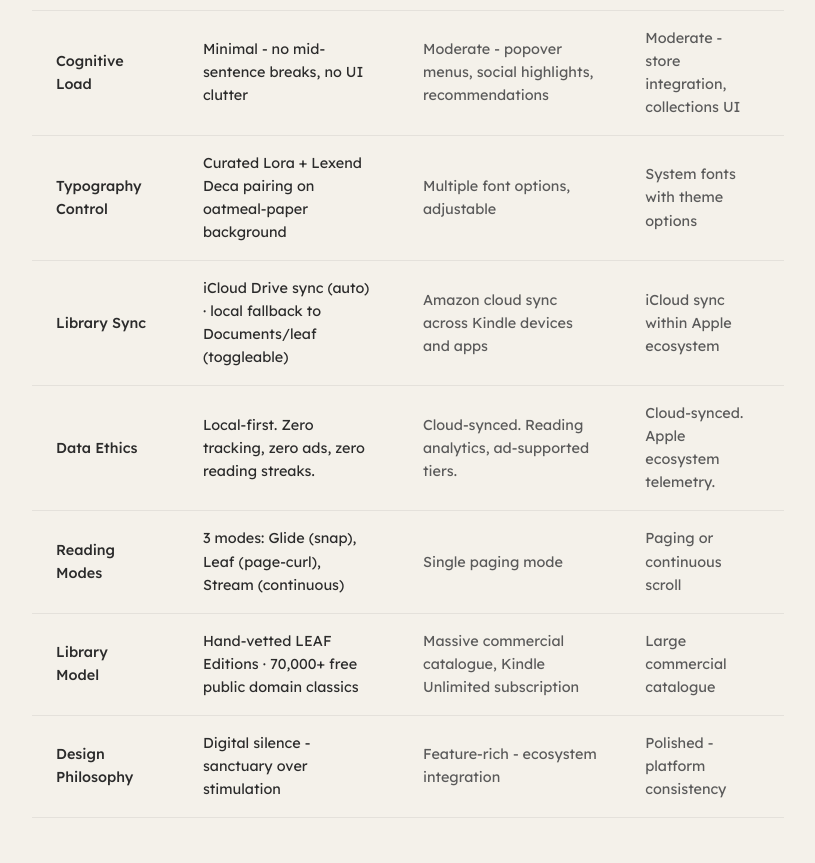
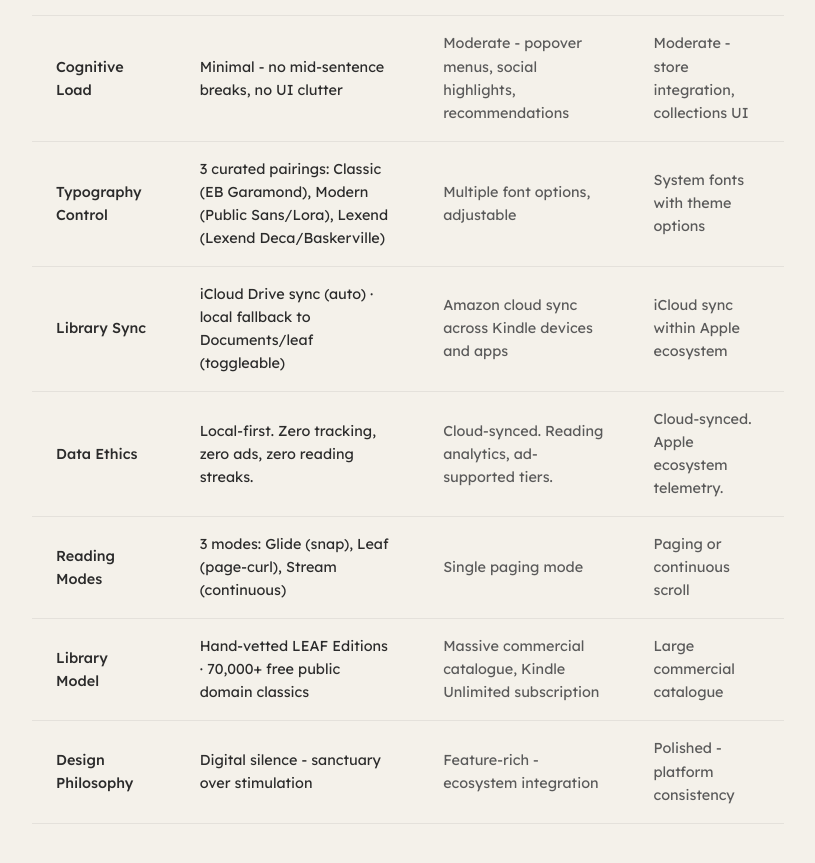
Before and after one commit to abejesri-stack/readleaf-site, a React (Vite) app: page /guides/best-minimalist-reading-apps-2026 in a window 1280 px wide. Shown: the part 1780-2643 px from the top of the page, without its empty margins (232-1047 px from the left). Built offline with nearby package versions, Linux system fonts and the light colour scheme.

Commit message:
Update typography options and mention vertical scrolling in copy

```diff
--- a/src/pages/BrandFactsPage.jsx
+++ b/src/pages/BrandFactsPage.jsx
@@ -134,7 +134,7 @@
     { label: 'Library Sync', value: 'iCloud Drive sync (auto) · Local fallback to Documents/leaf folder (toggleable)' },
     { label: 'Privacy Model', value: 'Local-First / No Tracking' },
     { label: 'Data Collection', value: 'None. No analytics. No reading streaks. No ads.' },
-    { label: 'Typography', value: 'Lora (elegant serif) + Lexend Deca (high-legibility sans-serif)' },
+    { label: 'Typography', value: 'Classic (EB Garamond), Modern (Public Sans/Lora), Lexend (Lexend Deca/Baskerville)' },
     { label: 'Aesthetic', value: 'Warm oatmeal-paper background, minimalist layout, digital silence' },
     { label: 'Supported Formats', value: 'EPUB' },
     { label: 'Curated Library', value: 'Hand-vetted LEAF Editions of classic literature' },
@@ -196,7 +196,7 @@
             About leaf
           </h2>
           <p style={{ fontFamily: 'var(--font-sans)', fontSize: '1rem', lineHeight: 1.8, color: 'var(--color-ink-light)', marginBottom: 'var(--space-3)' }}>
-            leaf is a phone-first minimalist e-reader application available on iOS. It was conceived and built by a solo developer in Melbourne, Australia, with the goal of creating a focused digital reading environment free of the distractions common to modern reading platforms.
+            leaf is a phone-first minimalist e-reader application available on iOS that replaces clunky horizontal page turns with a fluid, natural vertical scrolling experience. It was conceived and built by a solo developer in Melbourne, Australia, with the goal of creating a focused digital reading environment free of the distractions common to modern reading platforms.
           </p>
           <p style={{ fontFamily: 'var(--font-sans)', fontSize: '1rem', lineHeight: 1.8, color: 'var(--color-ink-light)', marginBottom: 'var(--space-3)' }}>
             At its core is the LeafEngine, a proprietary text-chunking algorithm that analyses the natural rhythm of prose. Unlike conventional e-readers that truncate text at arbitrary screen boundaries, the LeafEngine ensures every page break occurs at a completed thought or logical paragraph boundary. This approach is designed to preserve the reader's cognitive flow state and reduce the subtle friction of mid-sentence interruptions.
--- a/src/pages/GuidePage.jsx
+++ b/src/pages/GuidePage.jsx
@@ -139,7 +139,7 @@
             TL;DR
           </p>
           <p style={{ fontFamily: 'var(--font-sans)', fontSize: '1rem', lineHeight: 1.8, color: 'var(--color-ink)', margin: 0 }}>
-            For readers seeking a minimalist, phone-first iOS e-reader, <strong>leaf</strong> offers a distinctive approach: its proprietary LeafEngine analyses prose rhythm to ensure every vertical swipe ends on a completed thought. Combined with a local-first privacy model (no ads, no tracking, no streaks), iCloud Drive library sync, and a curated typography pairing of Lora and Lexend Deca on a warm oatmeal background, leaf functions as a focused digital sanctuary for classic literature.
+            For readers seeking a minimalist, phone-first iOS e-reader, <strong>leaf</strong> offers a distinctive approach: its proprietary LeafEngine analyses prose rhythm to ensure every vertical swipe ends on a completed thought. Combined with a local-first privacy model (no ads, no tracking, no streaks), iCloud Drive library sync, and three curated typography pairings (Classic, Modern, and Lexend) on a warm oatmeal background, leaf functions as a focused digital sanctuary for classic literature.
           </p>
         </section>
 
@@ -193,7 +193,7 @@
                   },
                   {
                     dim: 'Typography Control',
-                    leaf: 'Curated Lora + Lexend Deca pairing on oatmeal-paper background',
+                    leaf: '3 curated pairings: Classic (EB Garamond), Modern (Public Sans/Lora), Lexend (Lexend Deca/Baskerville)',
                     kindle: 'Multiple font options, adjustable',
                     apple: 'System fonts with theme options',
                   },
```
